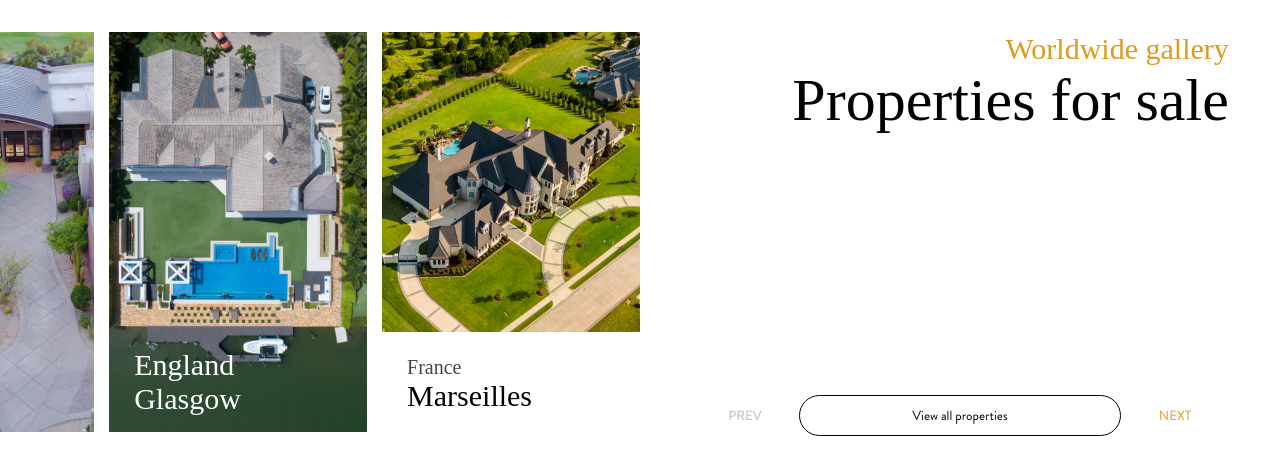
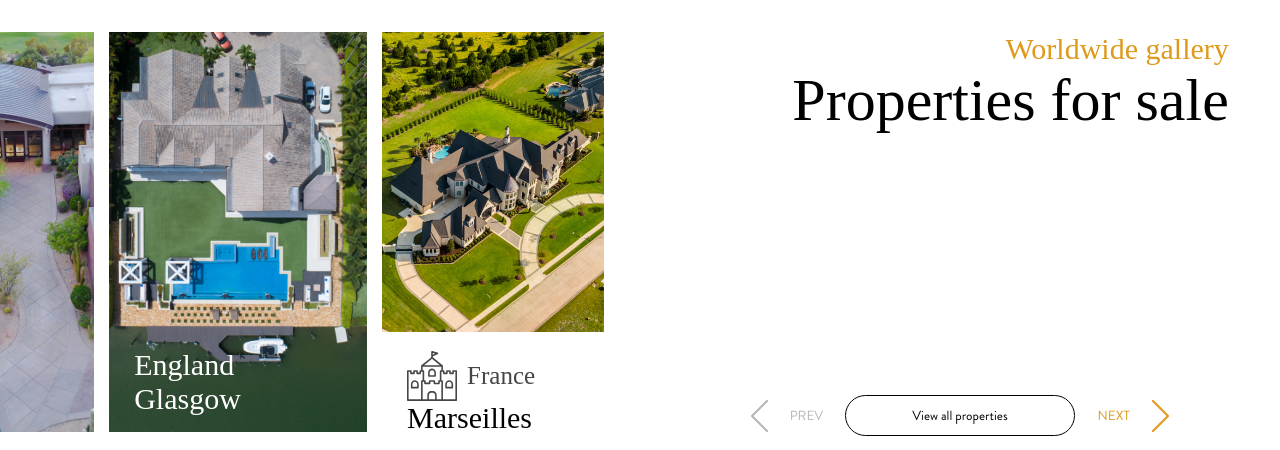
Before and after one commit to gguevarac1/Proyecto-Landing-Page, a plain HTML site: page index.html in a window 1280 px wide. Shown: the part 502-952 px from the top of the page. Drawn offline with Linux system fonts and the light colour scheme; files whose address does not match are found by name.

Commit message:
Mejoras proyecto

```diff
--- a/css/galeria.css
+++ b/css/galeria.css
@@ -17,7 +17,7 @@
     height: 100%;
 }
 
-#izquierda img {
+.imagenes {
     width: 100%;
     height: 400px;
     object-fit: cover;
@@ -31,7 +31,6 @@
     grid-column: span 2;
 }
 
-
 .imgcontxt {
     grid-column: span 5;
 }
@@ -43,16 +42,28 @@
 }
 
 #txttercera {
-    padding-top: 20px;
+    padding-top: 15px;
     padding-left: 25px;
     background-color: white;
     width: 100%;
 }
 
+#imgcastillotexto {
+    display: flex;
+}
+
+#imgcastillo {
+    width: 50px !important;
+}
+
+
 #france {
+    padding-left: 10px;
     color: #464547;
-    font-size: 20px;
+    font-size: 25px;
+    align-self: center;
 }
+
 #mar {
     font-size: 30px;
 }
@@ -69,7 +80,13 @@
 #botones {
     align-self: end;
     display: grid;
-    grid-template-columns: 1fr 3fr 1fr;
+    grid-template-columns: 1fr 1fr 3fr 1fr 1fr;
+}
+#imgprev {
+    justify-self: end;
+}
+.imgdir {
+    align-self: center;
 }
 
 
--- a/index.html
+++ b/index.html
@@ -69,10 +69,10 @@
         <div id="galeria">
             <div id="izquierda">
                 <div id="imgprimera" class="ocultarmovil">
-                    <img src="./imagenes/galeria/1.jpg" alt="">
+                    <img class="imagenes" src="./imagenes/galeria/1.jpg" alt="">
                 </div>
                 <div class="imgcontxt" id="imgsegunda">
-                    <img src="./imagenes/galeria/2.png" alt="">
+                    <img class="imagenes" src="./imagenes/galeria/2.png" alt="">
                     <div class="txts ocultarmovil">
                         <p class="txt-blanco">England</p>
                         <p class="txt-blanco">Glasgow</p>
@@ -80,8 +80,12 @@
                 </div>
                 <div class="imgcontxt" id="imgtercera">
                     <img id="img1" src="./imagenes/galeria/3.jpg" alt="">
+
                     <div id="txttercera" class="ocultarmovil">
-                        <p id="france">France</p>
+                        <div id="imgcastillotexto">
+                            <img id="imgcastillo" class="imgdir" src="./imagenes/iconos/castillo.svg" alt="">
+                            <p id="france">France</p>
+                        </div>
                         <p id="mar">Marseilles</p>
                     </div>
                 </div>
@@ -92,9 +96,12 @@
                     <p class="title-negro ocultarmovil">Properties for sale</p>
                 </div>
                 <div id="botones" class="ocultarmovil">
+                    <img id="imgprev" class="imgdir" src="./imagenes/iconos/izq.png" alt="">
                     <button id="btn-prev" class="direcciones">PREV</button>
                     <button id="btn-all">View all properties</button>
                     <button id="btn-next" class="direcciones">NEXT</button>
+                    <img class="imgdir" src="./imagenes/iconos/der.png" alt="">
+
                 </div>
             </div>
         </div>
```
